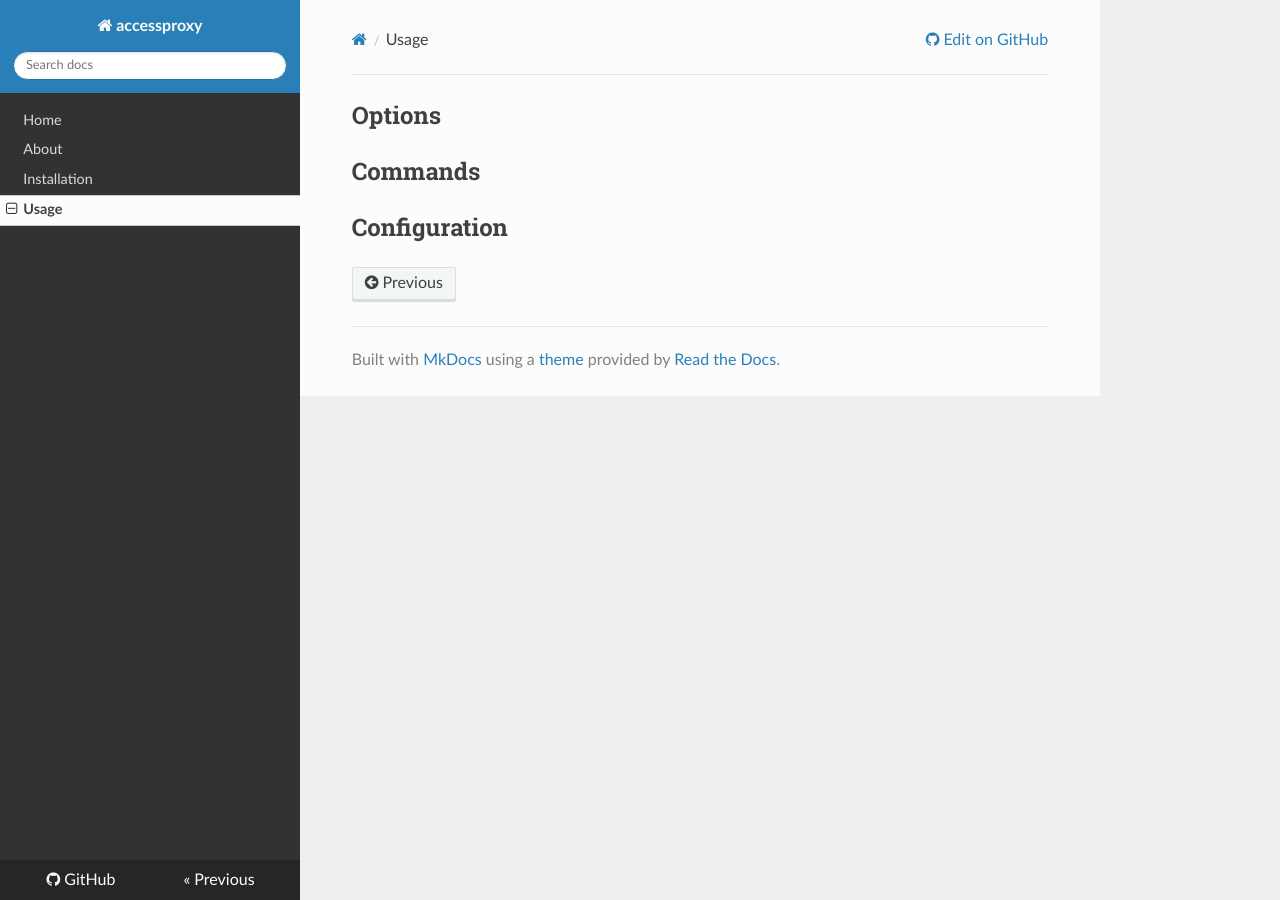
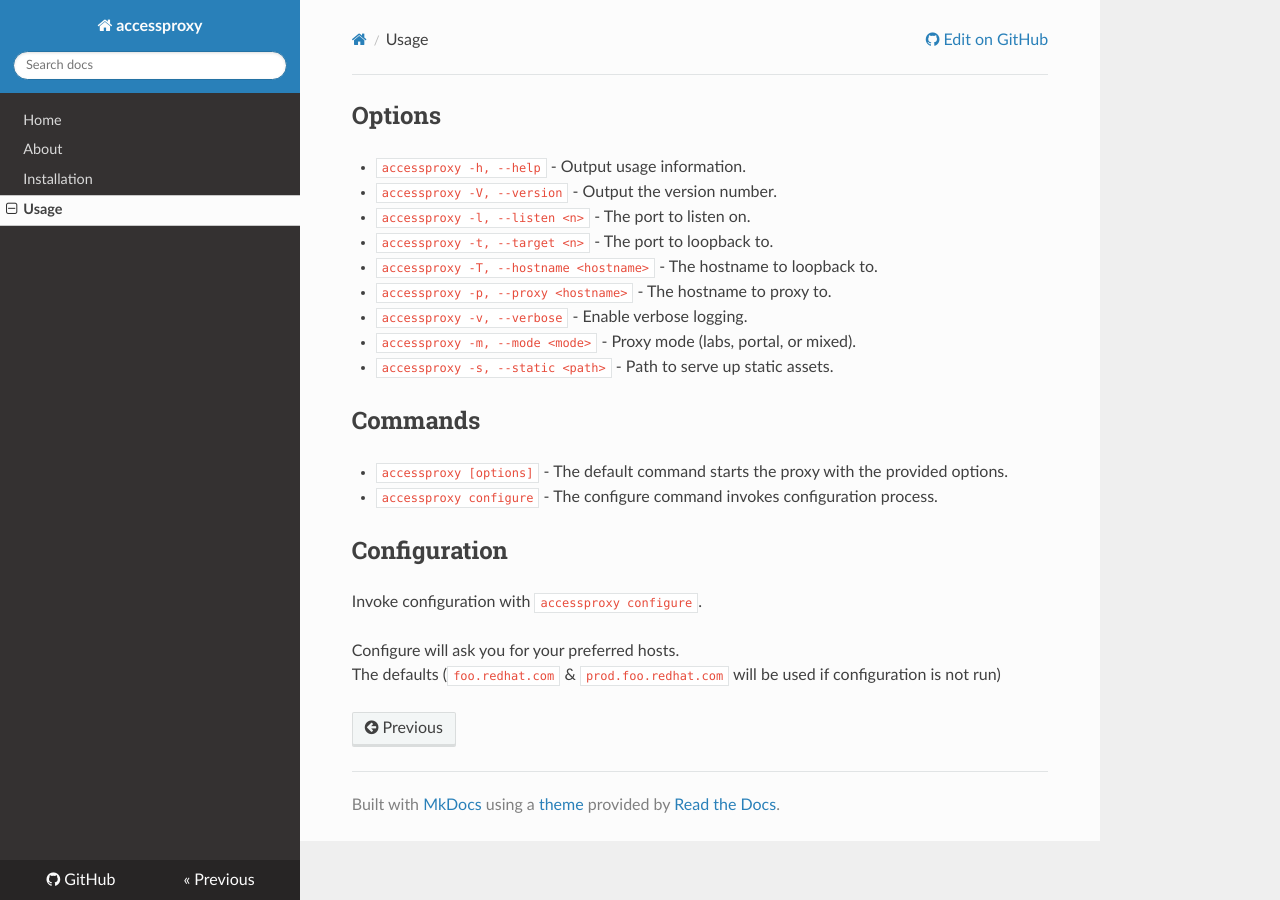
Before and after one commit to redhataccess/accessproxy, an MkDocs documentation site: the page built from docs/usage.md, in a window 1280 px wide. Built offline with MkDocs 1.6.1, drawn with Linux system fonts in a browser that asks for light colours; nearby versions of some CDN libraries; old or Windows-style settings are respelled for this version of MkDocs.

Commit message:
change docs

```diff
--- a/docs/usage.md
+++ b/docs/usage.md
@@ -1,5 +1,23 @@
 ## Options
+
+* `accessproxy -h, --help` - Output usage information.
+* `accessproxy -V, --version` - Output the version number.
+* `accessproxy -l, --listen <n>` - The port to listen on.
+* `accessproxy -t, --target <n>` - The port to loopback to.
+* `accessproxy -T, --hostname <hostname>` - The hostname to loopback to.
+* `accessproxy -p, --proxy <hostname>` - The hostname to proxy to.
+* `accessproxy -v, --verbose` - Enable verbose logging.
+* `accessproxy -m, --mode <mode>` - Proxy mode (labs, portal, or mixed).
+* `accessproxy -s, --static <path>` - Path to serve up static assets.
 
 ## Commands
 
+* `accessproxy [options]` - The default command starts the proxy with the provided options.
+* `accessproxy configure` - The configure command invokes configuration process.
+
 ## Configuration
+
+Invoke configuration with `accessproxy configure`.
+
+Configure will ask you for your preferred hosts.
+The defaults (`foo.redhat.com` & `prod.foo.redhat.com` will be used if configuration is not run)
```
Also changed, not shown: docs/index.md (+1 -1 lines), 1 other file.
